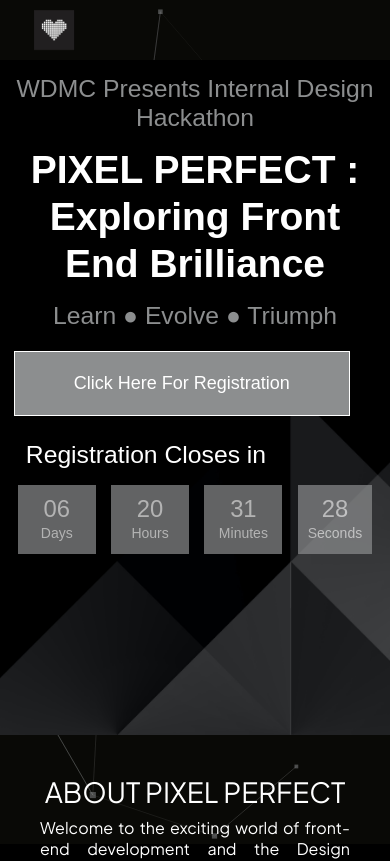
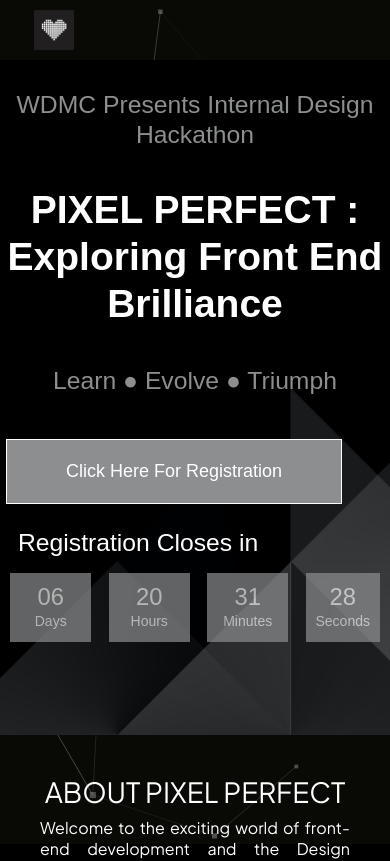
Before and after one commit to harimurugan1989/pixel-perfect, a React (Create React App) app: page / in a window 390 px wide. Shown: the top 861 px of the page. Built offline with nearby package versions, Linux system fonts and the light colour scheme.

Commit message:
font increased for top section

```diff
--- a/public/index.html
+++ b/public/index.html
@@ -31,7 +31,7 @@
       work correctly both with client-side routing and a non-root public URL.
       Learn how to configure a non-root public URL by running `npm run build`.
     -->
-  <title>Pixle Perfect</title>
+  <title>Pixel Perfect</title>
 </head>
 <script async src="https://www.googletagmanager.com/gtag/js?id=G-302SMDWE5M"></script>
 <script>
--- a/src/App.css
+++ b/src/App.css
@@ -310,8 +310,8 @@ nav.navbar .navbar-toggler[aria-expanded="true"] .navbar-toggler-icon:before {
 .fixedBack {
   display: flex;
   /* position: relative; */
-  /* padding: auto; */
-  padding: 2vw;
+  padding: auto;
+  /* padding: 2vw; */
   /* align-items: center; */
   height: 100vh;
   background-color: #000;
@@ -344,6 +344,7 @@ nav.navbar .navbar-toggler[aria-expanded="true"] .navbar-toggler-icon:before {
     background-position: center center;
     background-size: cover;
     flex-direction: column;
+    /* padding:5px; */
   }
   .events{
     width: 80%;
@@ -356,9 +357,11 @@ nav.navbar .navbar-toggler[aria-expanded="true"] .navbar-toggler-icon:before {
     background-repeat: no-repeat;
     background-size: cover;
     background-image: url(../src/assets/img/rever3.jpg) ;
+    height:100vh;
   }
+
   .events{
-    width: 80%;
+    width: 100%;
   }
 
   .banner {
@@ -426,9 +429,10 @@ nav.navbar .navbar-toggler[aria-expanded="true"] .navbar-toggler-icon:before {
 
 .heading__mobile h1 {
   color: white;
-  font-size: 4rem;
+  font-size: 5rem;
   font-family: "HelveticaNeueLTStd", sans-serif;
   font-weight: 900;
+  /* padding:3px; */
 }
 .headingmain{
   display: flex;
@@ -1032,6 +1036,7 @@ align-items: center;
 
 .makeitred {
   color: #8c8e8f;
+  padding: 1px;
 }
 .redback{
   background-color: #37d72b;
```
